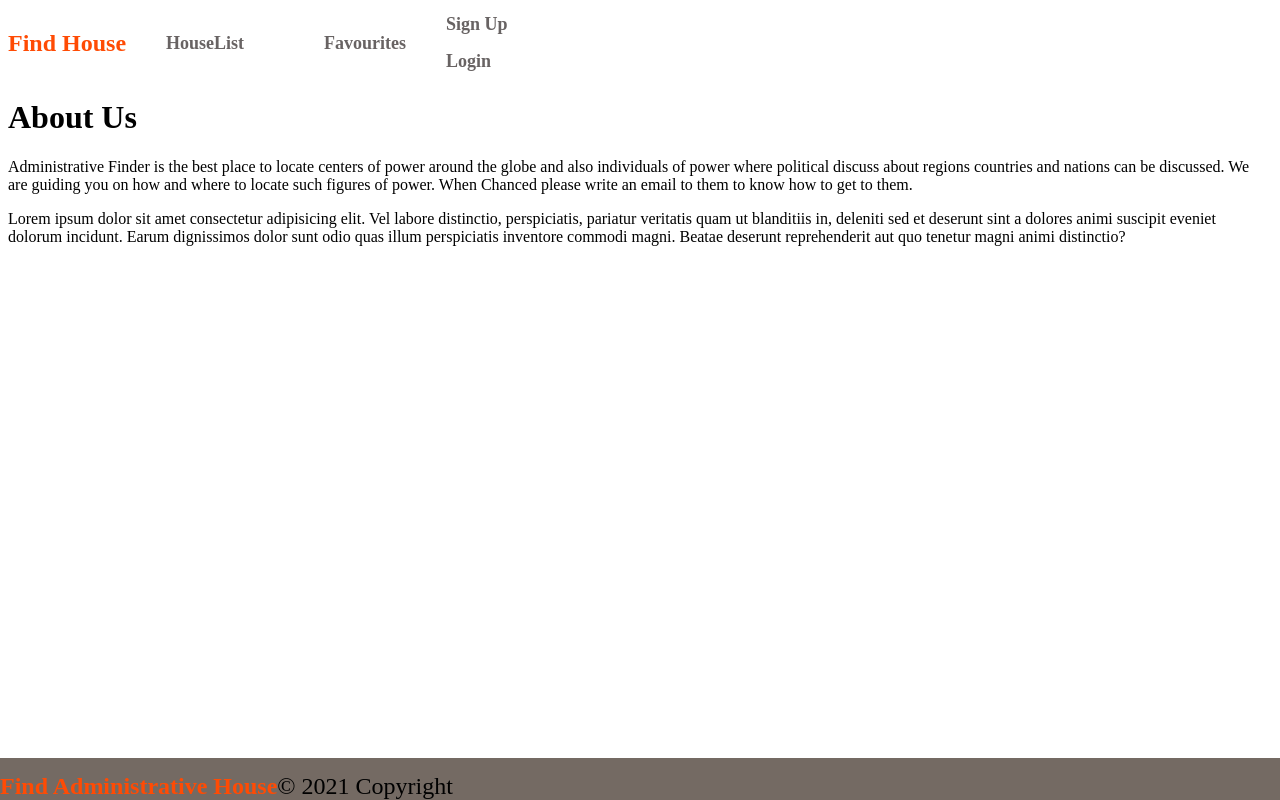
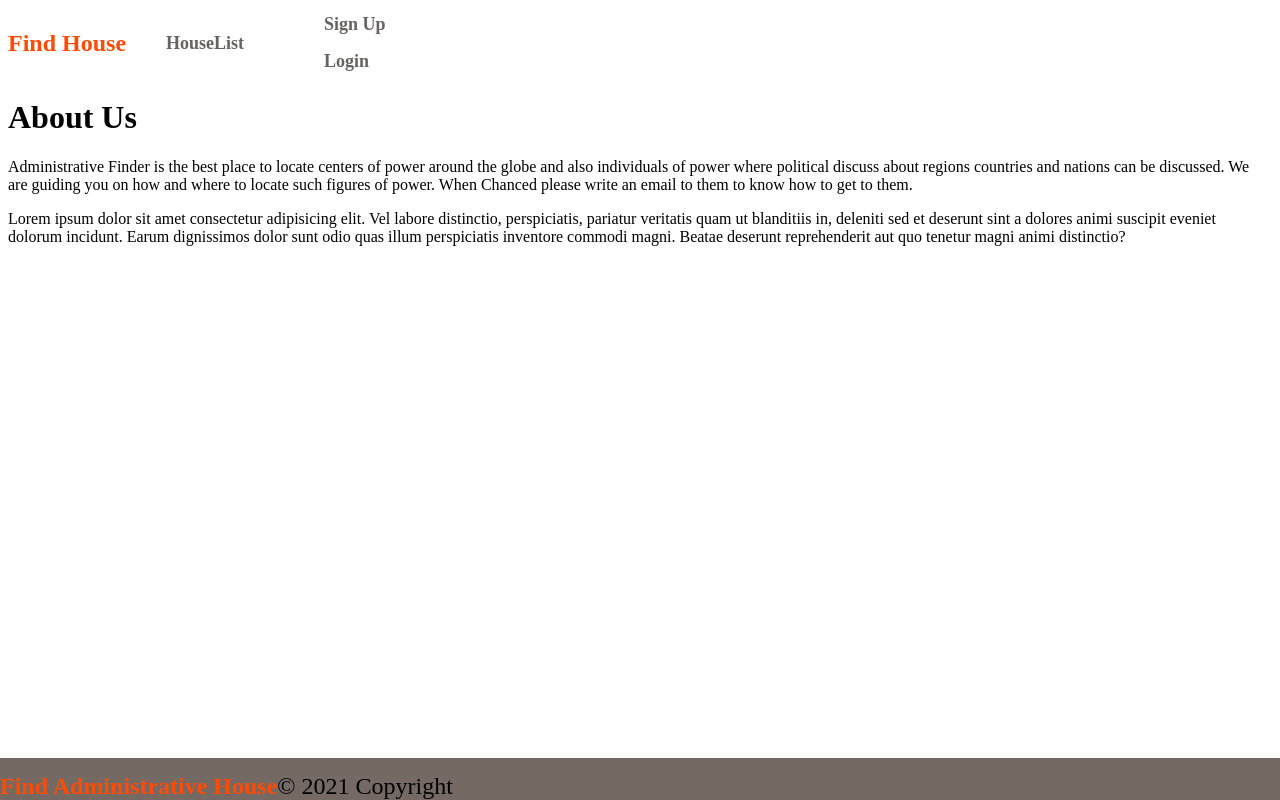
Before and after one commit to Alaska01/Frontend_Capstone_React, a React (Create React App) app: page /About in a window 1280 px wide. Built offline with nearby package versions, Linux system fonts and the light colour scheme.

Commit message:
Fixed display issues with favourites link

```diff
--- a/src/Components/App.js
+++ b/src/Components/App.js
@@ -1,6 +1,6 @@
 import React, { useEffect } from 'react';
 import { BrowserRouter as Router, Routes, Route } from 'react-router-dom';
-import { useDispatch } from 'react-redux';
+import { useDispatch, useSelector } from 'react-redux';
 import Footer from './Footer';
 import NavBar from './NavBar'
 import '../Styles/App.css';
@@ -17,6 +17,7 @@ import Home from './Home';
 
 function App() {
   const dispatch = useDispatch();
+  const auth = useSelector((state) => state.authenticate);
 
   useEffect(() => {
     const user = JSON.parse(localStorage.getItem('token'));
@@ -42,7 +43,7 @@ function App() {
           <Route path="/signup" element={<SignUp />} />
           <Route path="/login" element={<Login />} />
           <Route path="/logout" element={<Logout />} />
-          <Route path="/favourites" element={<Favourites />} />
+          <Route path="/favourites" element={auth.status && <Favourites />} />
           <Route path="/houses/:id" element={<HouseDetails />} />
           <Route exact path="About" element={<About />} />
           <Route path="*" element={<Error />} />
--- a/src/Components/NavBar.js
+++ b/src/Components/NavBar.js
@@ -23,9 +23,11 @@ const NavBar = () => {
             </Link>
           </ul>
           <ul>
+          {auth.status && (
             <Link to="/favourites" className=" ml-4">
               <FetchFav />
             </Link>
+             )}
           </ul>
           {!auth.status && (
             <div className="d-flex">
```
